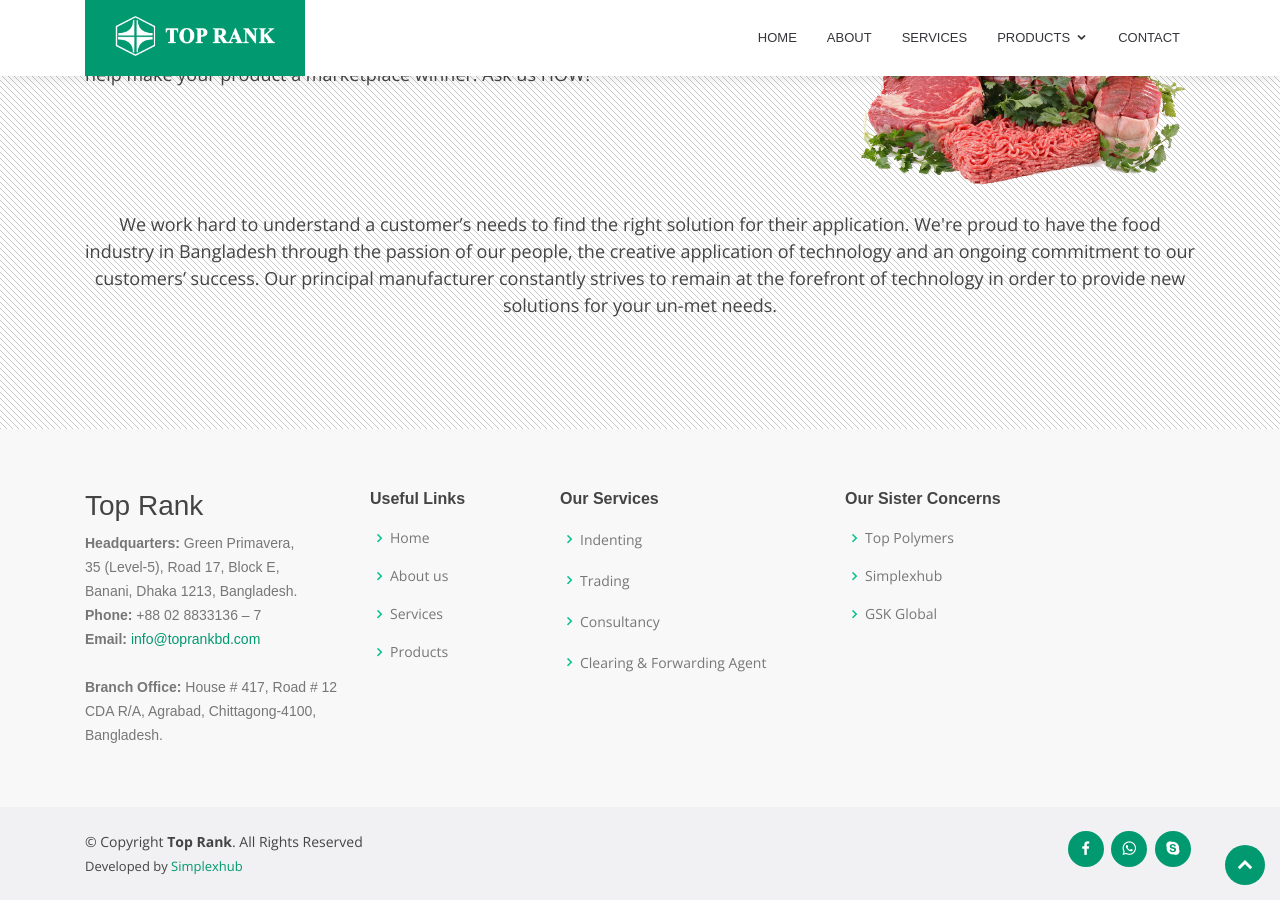
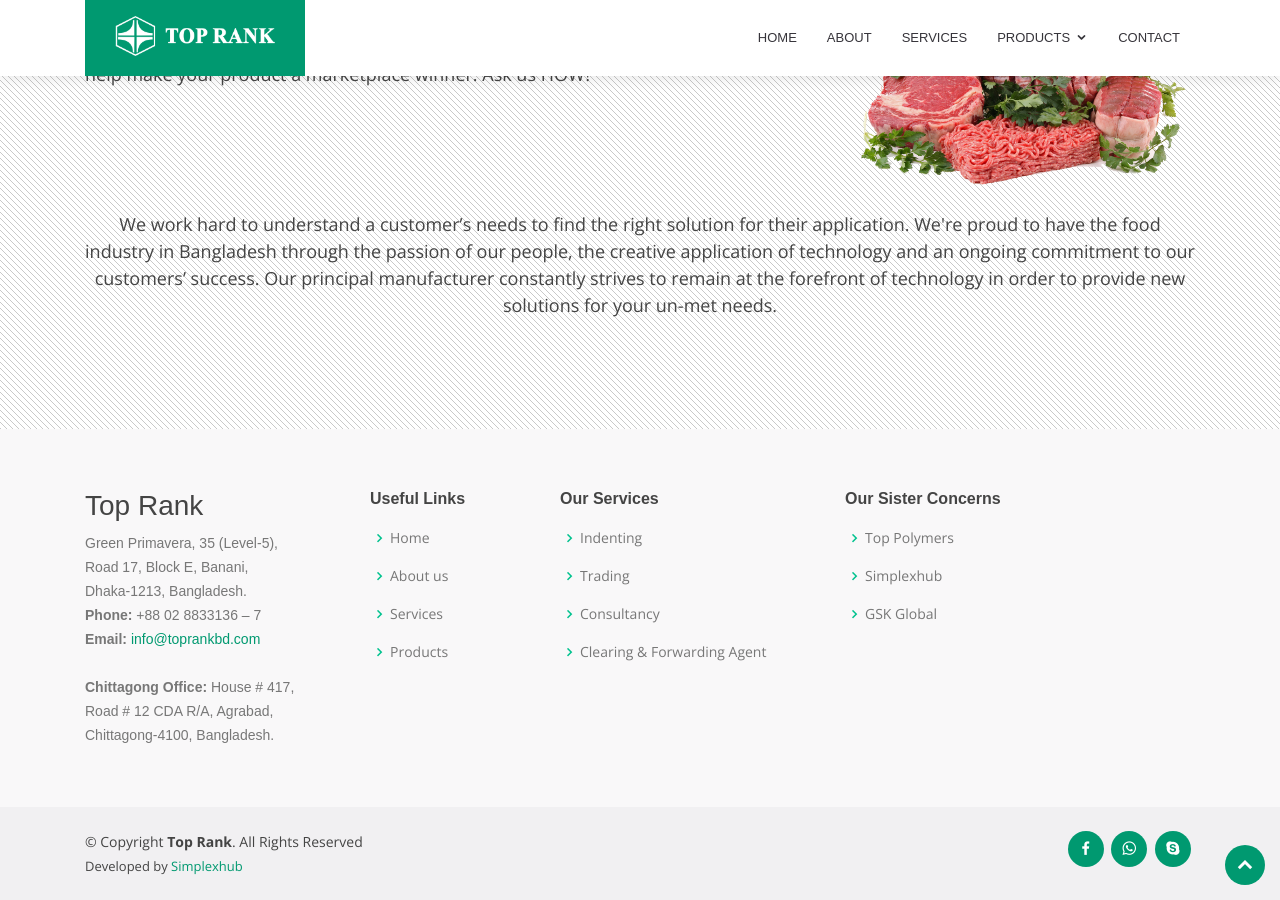
Before and after one commit to neyamat101/neyamat101.github.io, a Jekyll site: the page built from details.md, in a window 1280 px wide and 900 px high, scrolled down 7186 px. Built offline with Jekyll 4.4.1, drawn with Linux system fonts in a browser that asks for light colours.

Commit message:
Update footer.html
link added

```diff
--- a/_includes/footer.html
+++ b/_includes/footer.html
@@ -8,14 +8,15 @@
                 <div class="col-lg-3 col-md-6 footer-contact">
                     <h3>Top Rank</h3>
                     <p>
-                        <strong>Headquarters:</strong> Green Primavera, <br>
-                        35 (Level-5), Road 17, Block E,<br>
-                        Banani, Dhaka 1213, Bangladesh. <br>
+                        Green Primavera, 35 (Level-5),<br>
+                        Road 17, Block E, Banani,<br>
+                        Dhaka-1213, Bangladesh. <br>
                         <strong>Phone:</strong> +88 02 8833136 – 7<br>
                         <strong>Email:</strong> <a href="mailto:info@toprankbd.com">info@toprankbd.com</a> <br><br>
 
-                        <strong>Branch Office:</strong> House # 417, Road # 12  <br>
-                        CDA R/A, Agrabad, Chittagong-4100, Bangladesh.
+                        <strong>Chittagong Office:</strong> House # 417, <br>
+                        Road # 12 CDA R/A, Agrabad, <br>
+                        Chittagong-4100, Bangladesh.
                     </p>
                 </div>
 
@@ -32,10 +33,10 @@
                 <div class="col-lg-3 col-md-6 footer-links">
                     <h4>Our Services</h4>
                     <ul>
-                        <li><i class="bx bx-chevron-right"></i> Indenting</li>
-                        <li><i class="bx bx-chevron-right"></i> Trading</li>
-                        <li><i class="bx bx-chevron-right"></i> Consultancy</li>
-                        <li><i class="bx bx-chevron-right"></i> Clearing & Forwarding Agent</li>
+                        <li><i class="bx bx-chevron-right"></i> <a href="/details/#service-details">Indenting</a></li>
+                        <li><i class="bx bx-chevron-right"></i> <a href="/details/#service-details">Trading</a></li>
+                        <li><i class="bx bx-chevron-right"></i> <a href="/details/#service-details">Consultancy</a></li>
+                        <li><i class="bx bx-chevron-right"></i> <a href="/details/#service-details">Clearing & Forwarding Agent</a></li>
                     </ul>
                 </div>
 
@@ -62,10 +63,6 @@
                 &copy; Copyright <strong><span>Top Rank</span></strong>. All Rights Reserved
             </div>
             <div class="credits">
-                <!-- All the links in the footer should remain intact. -->
-                <!-- You can delete the links only if you purchased the pro version. -->
-                <!-- Licensing information: https://bootstrapmade.com/license/ -->
-                <!-- Purchase the pro version with working PHP/AJAX contact form: https://bootstrapmade.com/bethany-free-onepage-bootstrap-theme/ -->
                 Developed by <a href="http://www.simplexhub.com/" target="_blank">Simplexhub</a>
             </div>
         </div>
@@ -75,6 +72,7 @@
             <a href="skype:live:info_977840?call" class="google-plus"><i class="bx bxl-skype"></i></a>
         </div>
     </div>
-</footer><!-- End Footer -->
+</footer>
+<!-- End Footer -->
 
 <a href="#" class="back-to-top"><i class="icofont-simple-up"></i></a>
```
